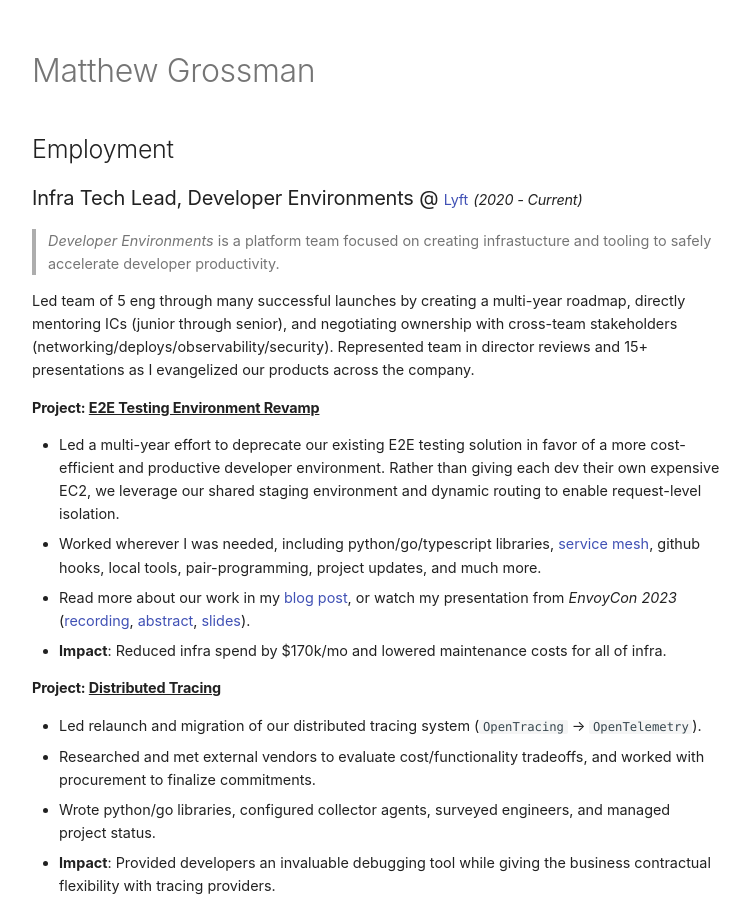
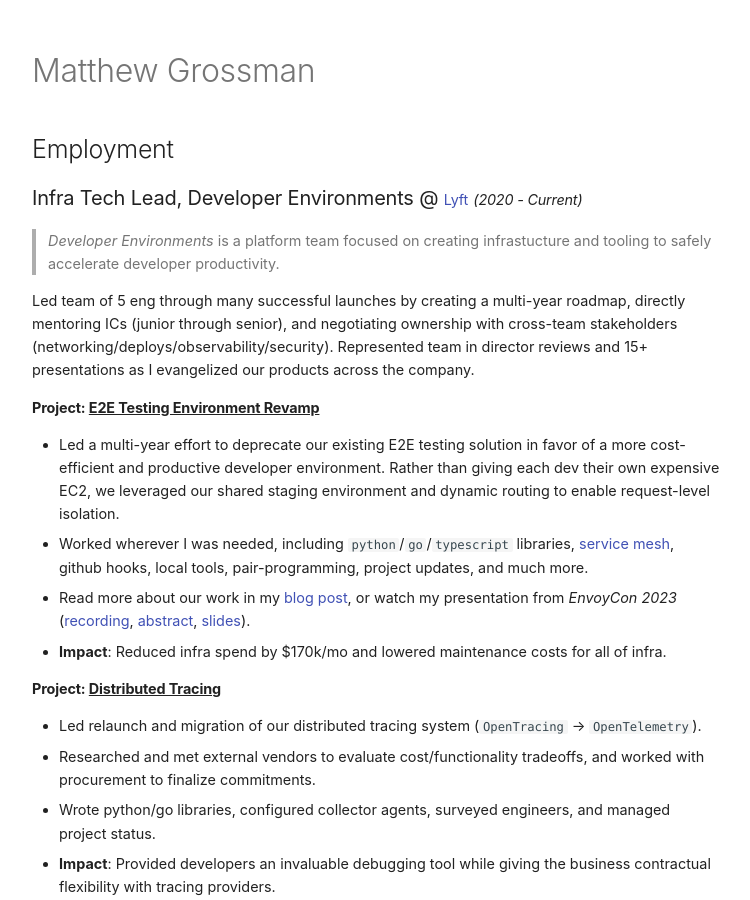
Before and after one commit to matthewgrossman/website, an MkDocs documentation site: the page built from docs/resume.md, in a window 1280 px wide and 900 px high. Shown: the whole window, without its empty margins (264-1014 px from the left). Built offline with MkDocs 1.6.1 and Material for MkDocs 9.7.7, drawn with Linux system fonts in a browser that asks for light colours.

Commit message:
minor things

```diff
--- a/docs/resume.md
+++ b/docs/resume.md
@@ -20,8 +20,8 @@ Represented team in director reviews and 15+ presentations as I evangelized our
 
 #### Project: <u>E2E Testing Environment Revamp</u>
 * Led a multi-year effort to deprecate our existing E2E testing solution in favor of a more cost-efficient and productive developer environment.
-Rather than giving each dev their own expensive EC2, we leverage our shared staging environment and dynamic routing to enable request-level isolation.
-* Worked wherever I was needed, including python/go/typescript libraries, [service mesh](https://github.com/envoyproxy/envoy/pulls?q=is%3Apr+author%3Amatthewgrossman+), github hooks, local tools, pair-programming, project updates, and much more.
+Rather than giving each dev their own expensive EC2, we leveraged our shared staging environment and dynamic routing to enable request-level isolation.
+* Worked wherever I was needed, including `python`/`go`/`typescript` libraries, [service mesh](https://github.com/envoyproxy/envoy/pulls?q=is%3Apr+author%3Amatthewgrossman+), github hooks, local tools, pair-programming, project updates, and much more.
 * Read more about our work in my [blog post](https://eng.lyft.com/scaling-productivity-on-microservices-at-lyft-part-3-extending-our-envoy-mesh-with-staging-fdaafafca82f), or watch my presentation from _EnvoyCon 2023_ ([recording](https://www.youtube.com/watch?v=p9dYr23MVv0), [abstract](https://envoyconna22.sched.com/event/1AO5k), [slides](assets/envoycon2022.pdf)).
 * **Impact**: Reduced infra spend by $170k/mo and lowered maintenance costs for all of infra.
 
```
